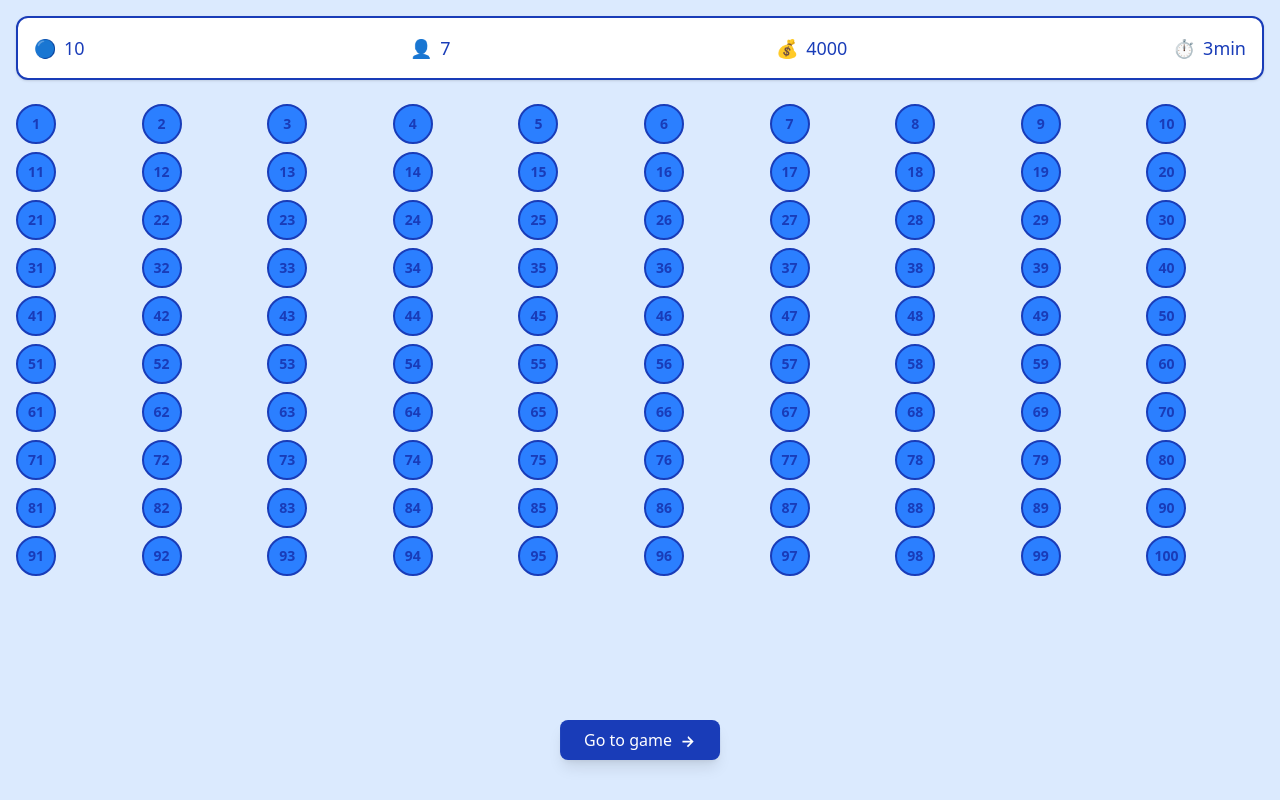
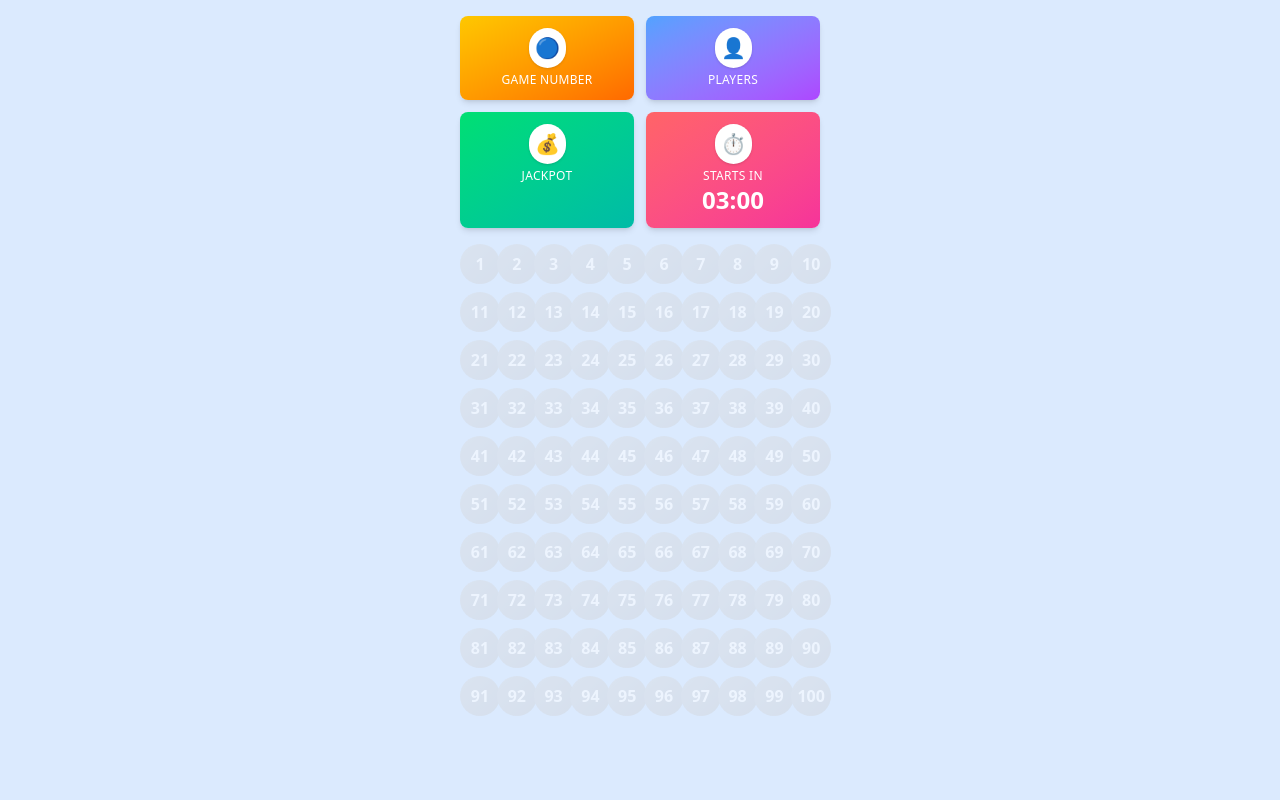
Before and after one commit to avvvet/bingo, a SvelteKit app: page /game10 in a window 1280 px wide. Built offline with nearby package versions, Linux system fonts and the light colour scheme.

Commit message:
feat: Add bingo card selection

```diff
--- /dev/null
+++ b/src/lib/socket.js
@@ -0,0 +1,38 @@
+// @ts-nocheck
+import { writable } from "svelte/store";
+
+let socket = null
+
+export const gsocket = writable(null);
+export const socketMessage = writable(null);
+export const socketConnected = writable(false);
+
+
+export function initSocket() {
+    if (socket) return; // Already initialized
+
+    let port = 22201;
+    const socketUrl = `ws://localhost:${port}/v1/ws`;
+
+    socket = new WebSocket(socketUrl);
+    gsocket.set(socket)
+
+    socket.onopen = () => {
+      socketConnected.set(true);
+      console.log('✅ WebSocket connected');
+    };
+
+    socket.onmessage = (event) => {
+        socketMessage.set(event.data); // Broadcast to all subscribers
+    };
+
+    socket.onerror = (err) => {
+      console.error('WebSocket error:', err);
+    };
+
+    socket.onclose = () => {
+      console.warn('🔌 WebSocket disconnected');
+      socketConnected.set(false);
+      socket = null; // Allow re-initialization
+    };
+}
--- a/src/routes/game10/+page.svelte
+++ b/src/routes/game10/+page.svelte
@@ -1,58 +1,202 @@
 <script>
+  // @ts-nocheck
+  import { onMount, onDestroy } from 'svelte';
+  import { player, game, gamePlayers, playerCard } from '../../store';
+  import { initSocket, socketMessage, socketConnected, gsocket } from '$lib/socket';
+  import { goto } from '$app/navigation';
+
   const cards = Array.from({ length: 100 }, (_, i) => i + 1);
-  const gameNumber = 10;  // Change game number to 10
-  const users = 7;
-  const jackpot = "4000"; // Update jackpot value
   const startInMinutes = 3;
+
+  let showTooltip = false;
+
+  onMount(() => {
+    getWaitGame();
+    // show tooltip for 3 seconds
+    showTooltip = true;
+    const timer = setTimeout(() => (showTooltip = false), 3000);
+    return () => clearTimeout(timer);
+  });
+
+  const getWaitGame = () => {
+    const payload = {
+      type: 'get-wait-game',
+      data: { user_id: $player.user_id, gtype: 1 },
+    };
+    if ($gsocket?.readyState === WebSocket.OPEN) {
+      $gsocket.send(JSON.stringify(payload));
+    }
+  };
+
+  $: if ($socketMessage) {
+    const data = JSON.parse($socketMessage);
+    handleSocketData(data);
+  }
+
+  function handleSocketData(msg) {
+    if (msg.type.startsWith('get-wait-game-response')) {
+      let d = msg.data;
+      game.set({
+        gameId:     d.game.id,
+        gameNumber: d.game.game_no,
+        noPlayers:  d.players.length,
+        jackpot:    800
+      });
+      gamePlayers.set(d.players);
+    }
+    else if (msg.type === 'player-select-card-response') {
+      playerCard.set(msg.data.data);
+    }
+  }
+
+  function isCardHighlighted(card) {
+    return $gamePlayers.some(p => parseInt(p.card_sn) === card);
+  }
+
+  function handleCardClick(card) {
+    if (!isCardHighlighted(card)) {
+      selectCard(card);
+    }
+  }
+
+  const selectCard = sn => {
+    const payload = {
+      type: 'player-select-card',
+      data: {
+        user_id:  $player.user_id,
+        game_id:  $game.gameId,
+        card_sn:  sn.toString(),
+        gtype:    1
+      }
+    };
+    if ($gsocket?.readyState === WebSocket.OPEN) {
+      $gsocket.send(JSON.stringify(payload));
+    }
+  };
+
+  // Bingo reactive grid
+  let numbers = [], grid = [];
+  const headerLetters = ['B','I','N','G','O'];
+  const headerColors  = ['bg-red-500','bg-yellow-500','bg-green-500','bg-blue-500','bg-purple-500'];
+
+  $: if ($playerCard) {
+    numbers = $playerCard.split(',').map(s => s.trim()).filter(Boolean).map(n => +n);
+    if (numbers.length === 25) {
+      grid = [];
+      for (let r = 0; r < 5; r++) {
+        grid.push(numbers.slice(r*5, r*5 + 5));
+      }
+    } else {
+      grid = [];
+    }
+  }
+
+  // derive a short serial from the first 8 chars of the card data
+  $: serial = $playerCard ? $playerCard.replace(/,/g, '').slice(0, 8).toUpperCase() : '';
+
+  // countdown
+  let countdown = startInMinutes * 60, interval;
+  function startCountdown() {
+    clearInterval(interval);
+    interval = setInterval(() => { if (countdown>0) countdown--; }, 1000);
+  }
+  function stopCountdown() { clearInterval(interval); }
+  $: if (grid.length) startCountdown(); else stopCountdown();
+  onDestroy(stopCountdown);
+
+  $: minutes = String(Math.floor(countdown/60)).padStart(2,'0');
+  $: seconds = String(countdown%60).padStart(2,'0');
 </script>
 
-<div class="min-h-screen bg-blue-100 p-4">
-  <!-- Top Section with Emojis and Values -->
-  <div class="flex justify-between items-center bg-white border-2 border-blue-800 rounded-xl p-4 shadow mb-6 text-blue-800">
-    <!-- Game Number (🔵) -->
-    <div class="flex items-center">
-      <span class="text-lg mr-2">🔵</span>
-      <span class="text-lg">{gameNumber}</span>
+<div class="min-h-screen bg-blue-100 p-4 flex justify-center">
+  <div class="w-[360px] relative">
+
+
+    <!-- Top Section: Dynamic Game Stat Cards (Smaller) -->
+    <div class="grid grid-cols-2 gap-3 mb-4">
+      <!-- Game Number Card -->
+      <div class="flex flex-col items-center bg-gradient-to-br from-yellow-400 to-orange-500 p-3 rounded-lg shadow-md transform hover:scale-105 transition">
+        <div class="bg-white p-1.5 rounded-full mb-1 shadow-sm">
+          <span class="text-xl">🔵</span>
+        </div>
+        <div class="text-xs uppercase tracking-wide text-white">Game Number</div>
+        <div class="text-2xl font-bold text-white">{$game.gameNumber}</div>
       </div>
 
-    <!-- Users (👤) -->
-    <div class="flex items-center">
-      <span class="text-lg mr-2">👤</span>
-      <span class="text-lg">{users}</span>
+      <!-- Players Card -->
+      <div class="flex flex-col items-center bg-gradient-to-br from-blue-400 to-purple-500 p-3 rounded-lg shadow-md transform hover:scale-105 transition">
+        <div class="bg-white p-1.5 rounded-full mb-1 shadow-sm">
+          <span class="text-xl">👤</span>
+        </div>
+        <div class="text-xs uppercase tracking-wide text-white">Players</div>
+        <div class="text-2xl font-bold text-white">{$game.noPlayers}</div>
       </div>
 
-    <!-- Jackpot (💰) -->
-    <div class="flex items-center">
-      <span class="text-lg mr-2">💰</span>
-      <span class="text-lg">{jackpot}</span>
+      <!-- Jackpot Card -->
+      <div class="flex flex-col items-center bg-gradient-to-br from-green-400 to-teal-500 p-3 rounded-lg shadow-md transform hover:scale-105 transition">
+        <div class="bg-white p-1.5 rounded-full mb-1 shadow-sm">
+          <span class="text-xl">💰</span>
+        </div>
+        <div class="text-xs uppercase tracking-wide text-white">Jackpot</div>
+        <div class="text-2xl font-bold text-white">{$game.jackpot}</div>
       </div>
 
-    <!-- Timer (⏱️) -->
-    <div class="flex items-center">
-      <span class="text-lg mr-2">⏱️</span>
-      <span class="text-lg">{startInMinutes}min</span>
+      <!-- Timer Card -->
+      <div class="flex flex-col items-center bg-gradient-to-br from-red-400 to-pink-500 p-3 rounded-lg shadow-md transform hover:scale-105 transition">
+        <div class="bg-white p-1.5 rounded-full mb-1 shadow-sm">
+          <span class="text-xl">⏱️</span>
+        </div>
+        <div class="text-xs uppercase tracking-wide text-white">Starts In</div>
+        <div class="text-2xl font-bold text-white">{minutes}:{seconds}</div>
       </div>
     </div>
 
-  <!-- Cards Section -->
-  <div class="grid grid-cols-10 gap-2 justify-center mb-auto">
+
+    <!-- Cards Section with Pulsing Effect & Tooltip -->
+    <div class="relative mb-auto">
+      {#if showTooltip}
+        <div class="absolute -top-8 left-1/2 transform -translate-x-1/2 bg-yellow-300 text-black rounded-full px-3 py-1 text-sm font-semibold animate-pulse">
+          Tap a Bingo chip to select!
+        </div>
+      {/if}
+      <div class="grid grid-cols-10 gap-2 justify-center animate-pulse">
         {#each cards as card}
-      <div class="w-8 h-8 sm:w-10 sm:h-10 rounded-full bg-blue-500 border-2 border-blue-800 text-xs sm:text-sm font-bold text-blue-800 flex items-center justify-center">
-        {card}
-      </div>
+          <button
+            on:click={() => handleCardClick(card)}
+            class={`relative w-10 h-10 rounded-full flex items-center justify-center font-bold text-white
+                    transition-transform duration-200
+                    ${isCardHighlighted(card)
+                      ? 'bg-red-500 ring-4 ring-red-300 shadow-lg scale-110'
+                      : 'bg-gray-300 hover:bg-gray-400 hover:scale-105'}`}
+          >
+            <span class="absolute inset-0 rounded-full bg-gradient-to-br from-white to-transparent opacity-20"></span>
+            <span class="z-10">{card}</span>
+          </button>
         {/each}
       </div>
+    </div>
 
-  <!-- Go to Game Button with Right Arrow Icon -->
-  <div class="absolute bottom-10 left-1/2 transform -translate-x-1/2">
-    <button
-      class="bg-blue-800 text-white px-6 py-2 rounded-lg shadow-lg hover:bg-blue-700 transition-colors flex items-center"
-    >
-      <span class="mr-2">Go to game</span>
-      <!-- Right Arrow Icon -->
-      <svg class="w-4 h-4" fill="currentColor" viewBox="0 0 20 20">
-        <path d="M10 5l7 7-7 7-1.5-1.5L13 13H3v-2h10l-3.5-3.5L10 5z" />
-      </svg>
-    </button>
+    <!-- ✨ UPDATED Bingo Card + Waiting Modal -->
+    {#if grid.length}
+      <div class="fixed inset-0 bg-transparent flex items-center justify-center z-50">
+        <div class="bg-white rounded-2xl shadow-2xl p-6 text-center w-[320px] border-4 border-yellow-400">
+          <div class="text-sm text-gray-600 mb-2">Card Serial: {serial}</div>
+          <div class="text-2xl font-extrabold mb-4">Game starts in {minutes}:{seconds}</div>
+          <div class="border-2 border-gray-800 rounded-lg p-2 mb-4 bg-white">
+            <div class="grid grid-cols-5 gap-2 justify-center">
+              {#each headerLetters as letter,i}
+                <div class={`w-10 h-10 rounded-full flex items-center justify-center text-lg font-bold text-white ${headerColors[i]}`}>{letter}</div>
+              {/each}
+              {#each grid as row}
+                {#each row as num}
+                  <div class="w-10 h-10 rounded-full bg-white border-2 border-gray-400 flex items-center justify-center font-semibold text-gray-800">{num}</div>
+                {/each}
+              {/each}
             </div>
           </div>
+          <div class="text-gray-700 font-medium">Please wait for the game to begin...</div>
+        </div>
+      </div>
+    {/if}
+  </div>
+</div>
--- a/src/store.js
+++ b/src/store.js
@@ -2,3 +2,6 @@ import { writable } from 'svelte/store';
 
 export const socketService = writable(null);
 export const player = writable({});
+export const game = writable({})
+export const gamePlayers = writable([])
+export const playerCard = writable("")
```
Also changed, not shown: src/routes/+page.svelte (+15 -31 lines). Lines whose indentation alone changed are shown as unchanged.
